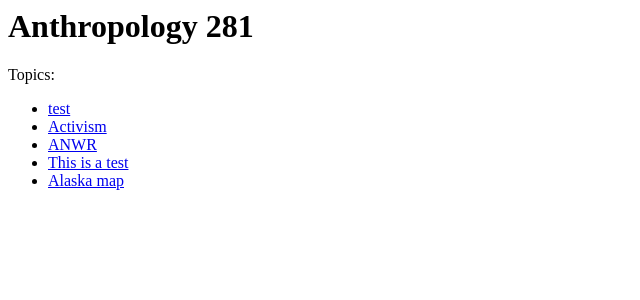
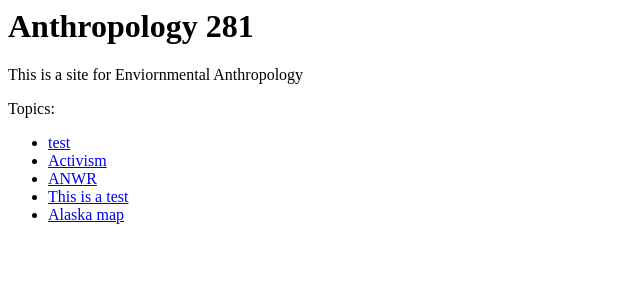
Before and after one commit to rudainaa/anthro281, a FastAPI app: page / in a window 1280 px wide. Shown: the top 300 px of the page, without its empty margins (0-640 px from the left). Run offline with FastAPI, Linux system fonts and the light colour scheme.

Commit message:
added subtitle

```diff
--- a/templates/index.html
+++ b/templates/index.html
@@ -6,6 +6,7 @@
 
 <body>
     <h1>Anthropology 281</h1>
+    <p>This is a site for Enviornmental Anthropology</p>
     <p>Topics:</p>
     <ul>
     {% for t in topics %}
```
